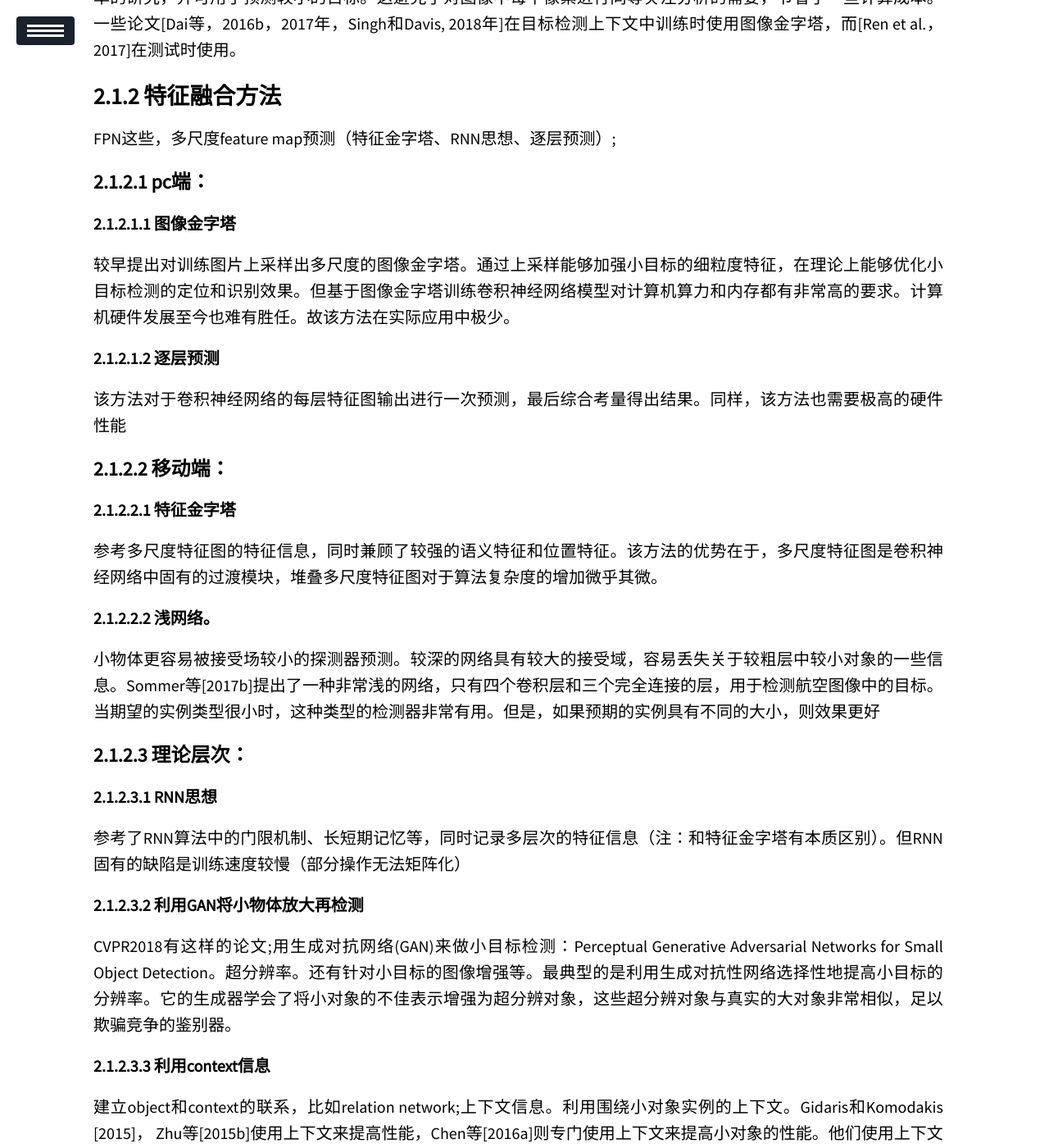
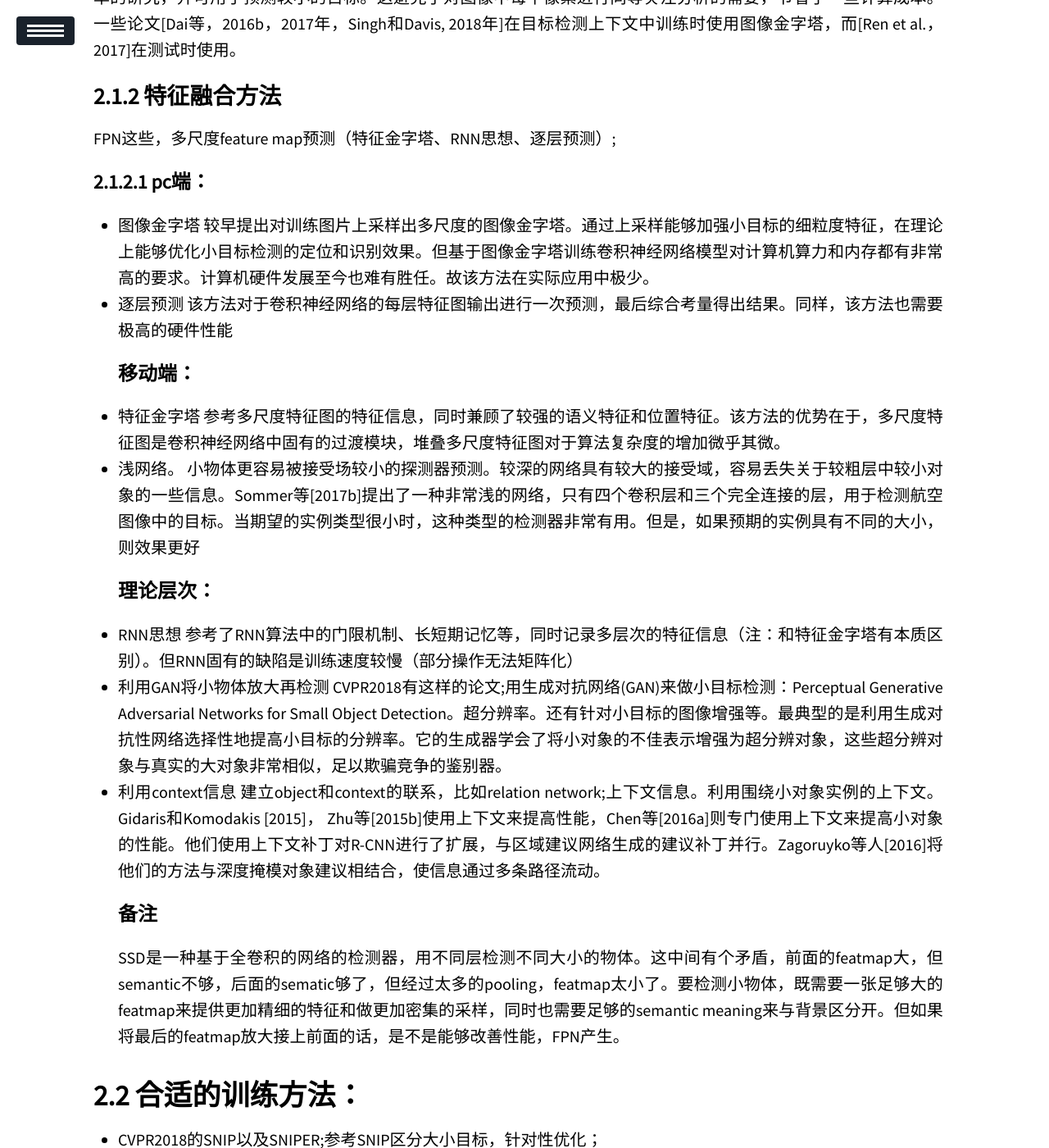
Before and after one commit to Hummmm/hummmm.github.io, a Jekyll site: the page built from _posts/2019-11-20-small-obj.md, in a window 1280 px wide and 1400 px high, scrolled down 1297 px. Shown: the whole window at 82% size. Built offline with Jekyll 4.4.1, drawn with Linux system fonts in a browser that asks for light colours; our own code applies the rules of GitHub Pages for plain Markdown files; a script that is not in the unit is left out; some of the changed text lies outside the part shown.

Commit message:
Update 2019-11-20-small-obj.md

```diff
--- a/_posts/2019-11-20-small-obj.md
+++ b/_posts/2019-11-20-small-obj.md
@@ -28,21 +28,21 @@ description: 小目标检测的原因和训练技巧。经典的网络都是针
 ### 特征融合方法
 FPN这些，多尺度feature map预测（特征金字塔、RNN思想、逐层预测）;
 #### pc端：
-##### 图像金字塔
+- 图像金字塔
 较早提出对训练图片上采样出多尺度的图像金字塔。通过上采样能够加强小目标的细粒度特征，在理论上能够优化小目标检测的定位和识别效果。但基于图像金字塔训练卷积神经网络模型对计算机算力和内存都有非常高的要求。计算机硬件发展至今也难有胜任。故该方法在实际应用中极少。
-##### 逐层预测
+- 逐层预测
 该方法对于卷积神经网络的每层特征图输出进行一次预测，最后综合考量得出结果。同样，该方法也需要极高的硬件性能
 #### 移动端：
-##### 特征金字塔
+- 特征金字塔
 参考多尺度特征图的特征信息，同时兼顾了较强的语义特征和位置特征。该方法的优势在于，多尺度特征图是卷积神经网络中固有的过渡模块，堆叠多尺度特征图对于算法复杂度的增加微乎其微。
-##### 浅网络。
+- 浅网络。
 小物体更容易被接受场较小的探测器预测。较深的网络具有较大的接受域，容易丢失关于较粗层中较小对象的一些信息。Sommer等[2017b]提出了一种非常浅的网络，只有四个卷积层和三个完全连接的层，用于检测航空图像中的目标。当期望的实例类型很小时，这种类型的检测器非常有用。但是，如果预期的实例具有不同的大小，则效果更好
 #### 理论层次：
-##### RNN思想
+- RNN思想
 参考了RNN算法中的门限机制、长短期记忆等，同时记录多层次的特征信息（注：和特征金字塔有本质区别）。但RNN固有的缺陷是训练速度较慢（部分操作无法矩阵化）
-##### 利用GAN将小物体放大再检测
+- 利用GAN将小物体放大再检测
 CVPR2018有这样的论文;用生成对抗网络(GAN)来做小目标检测：Perceptual Generative Adversarial Networks for Small Object Detection。超分辨率。还有针对小目标的图像增强等。最典型的是利用生成对抗性网络选择性地提高小目标的分辨率。它的生成器学会了将小对象的不佳表示增强为超分辨对象，这些超分辨对象与真实的大对象非常相似，足以欺骗竞争的鉴别器。
-##### 利用context信息
+- 利用context信息
 建立object和context的联系，比如relation network;上下文信息。利用围绕小对象实例的上下文。Gidaris和Komodakis [2015]， Zhu等[2015b]使用上下文来提高性能，Chen等[2016a]则专门使用上下文来提高小对象的性能。他们使用上下文补丁对R-CNN进行了扩展，与区域建议网络生成的建议补丁并行。Zagoruyko等人[2016]将他们的方法与深度掩模对象建议相结合，使信息通过多条路径流动。
 #### 备注
 SSD是一种基于全卷积的网络的检测器，用不同层检测不同大小的物体。这中间有个矛盾，前面的featmap大，但semantic不够，后面的sematic够了，但经过太多的pooling，featmap太小了。要检测小物体，既需要一张足够大的featmap来提供更加精细的特征和做更加密集的采样，同时也需要足够的semantic meaning来与背景区分开。但如果将最后的featmap放大接上前面的话，是不是能够改善性能，FPN产生。
@@ -57,6 +57,7 @@ SSD是一种基于全卷积的网络的检测器，用不同层检测不同大
 ## 回归损失函数上
 - 在YOLO中按照不同的目标大小给了不同的损失函数加权系数：(2−w∗h)∗1.5(2-w*h)*1.5(2−w∗h)∗1.5。使用这样的策略其性能提升了1个点。
 - 有密集遮挡，如何把location 和Classification 做的更好，参考IoU loss, repulsion loss等.
+
 ## 从anchor角度
 + anchor的密度：由检测所用feature map的stride决定，这个值与前景阈值密切相关，在密集的情况下可以使anchor加倍以增加对密集目标的检测能力（TextBoxes++，Pixel-Anchor）；
 + anchor的范围：
@@ -64,4 +65,4 @@ SSD是一种基于全卷积的网络的检测器，用不同层检测不同大
     + 设计anchor match strategy等，参考S3FD;
 + anchor的形状数量：RetinaNet每个位置预测三尺度三比例共9个形状的anchor，这样可以增加anchor的密度，但stride决定这些形状都是同样的滑窗步进，需考虑步进会不会太大，如RetinaNet框架前景阈值是0.5时，一般anchor大小是stride的4倍左右；
 
-# 各种参考文献简介：https://blog.csdn.net/wq604887956/article/details/83053927
+各种参考文献简介：https://blog.csdn.net/wq604887956/article/details/83053927
```
